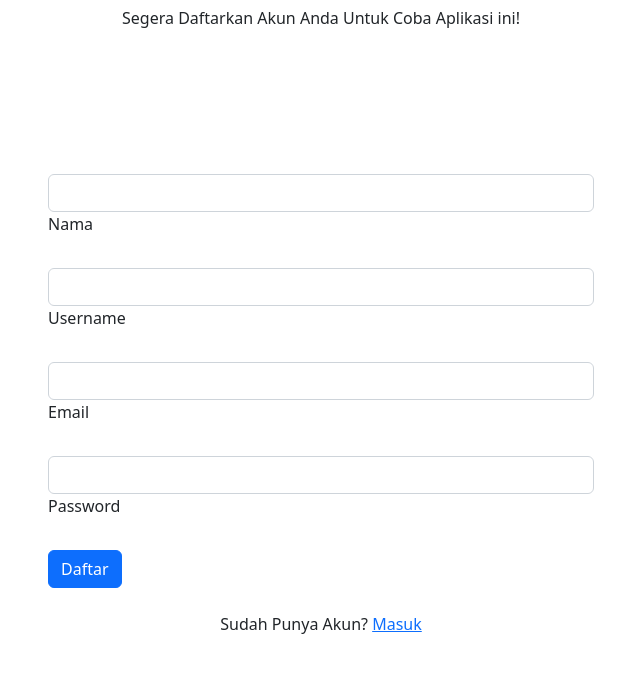
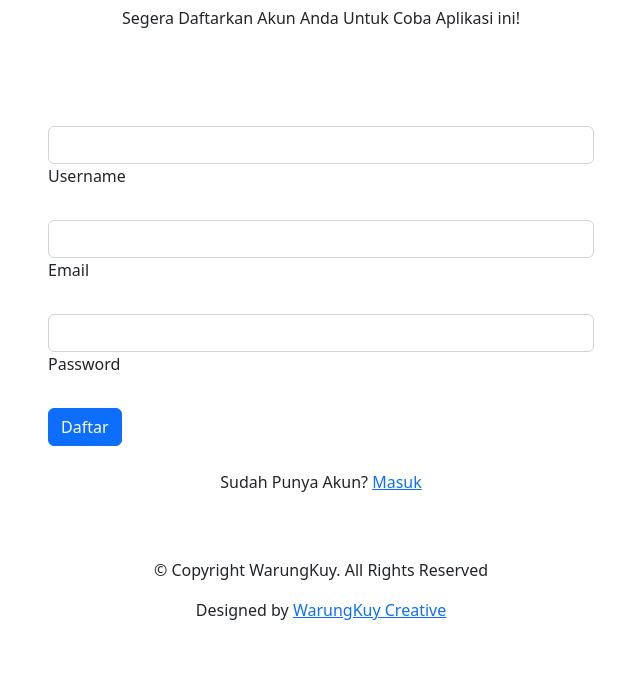
Before and after one commit to Bluemorpho61/SI-WEB-SMT3, a PHP site: page /SI-WEB-SMT3/daftar.php in a window 1280 px wide; the page is wider, and only the part inside the window is pictured. Shown: the part 315-991 px from the top of that part, without its empty margins (319-959 px from the left). Run offline with PHP 8.4, Linux system fonts and the light colour scheme; some libraries are stand-ins or nearby versions.

Commit message:
Mengahapus field nama

```diff
--- a/WarungKuy/daftar.php
+++ b/WarungKuy/daftar.php
@@ -10,12 +10,11 @@ if(isset($_SESSION["id"])){
 }
 if(isset($_POST["submit"])){
 
-  $nama = trim($_POST["nama"]);
   $username = trim($_POST["username"]);
   $email = trim($_POST["email"]);
   $password = trim($_POST["password"]);
 
-  $sql = "INSERT INTO tb_users (nama, username, email, password, hak) VALUES ('$nama', '$username', '$email', '$password', 'registered')";
+  $sql = "INSERT INTO tb_users (username, email, password, hak) VALUES ('$username', '$email', '$password', 'registered')";
   $registrasi= mysqli_query($koneksi, $sql);
   if($registrasi){
     sendMail($email, $nama);
@@ -127,12 +126,6 @@ if(isset($_POST["submit"])){
           <div class="col-6" data-aos="fade-up">
               <form action="http://localhost/SI-WEB-SMT3/WarungKuy/daftar.php" method="post">
 
-                <!-- Nama input -->
-                <div class="form-outline mt-5 mb-4 ">
-                  <input type="nama" id="loginfullname" class="form-control" name="nama" />
-                  <label class="form-label" for="loginfullname">Nama</label>
-                </div>
-
                 <!-- user input -->
                 <div class="form-outline mb-4 ">
                   <input type="user" id="loginName" class="form-control" name="username"/>
```
Also changed, not shown: WarungKuy/akun.php (+5 -10 lines), WarungKuy/assets/img/33.jpeg (added), WarungKuy/assets/img/EzvLiasVgAIzj9R.jfif (added).
